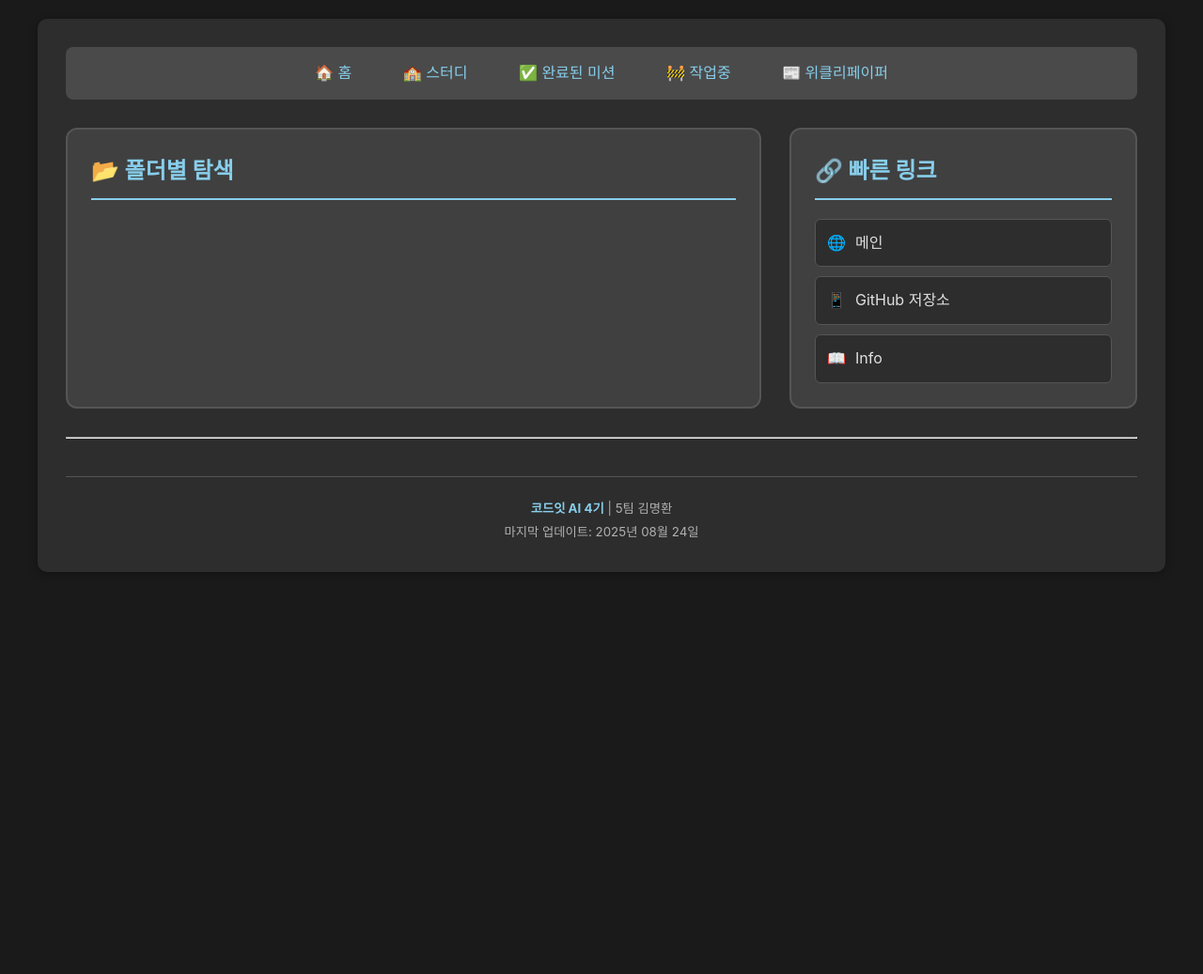
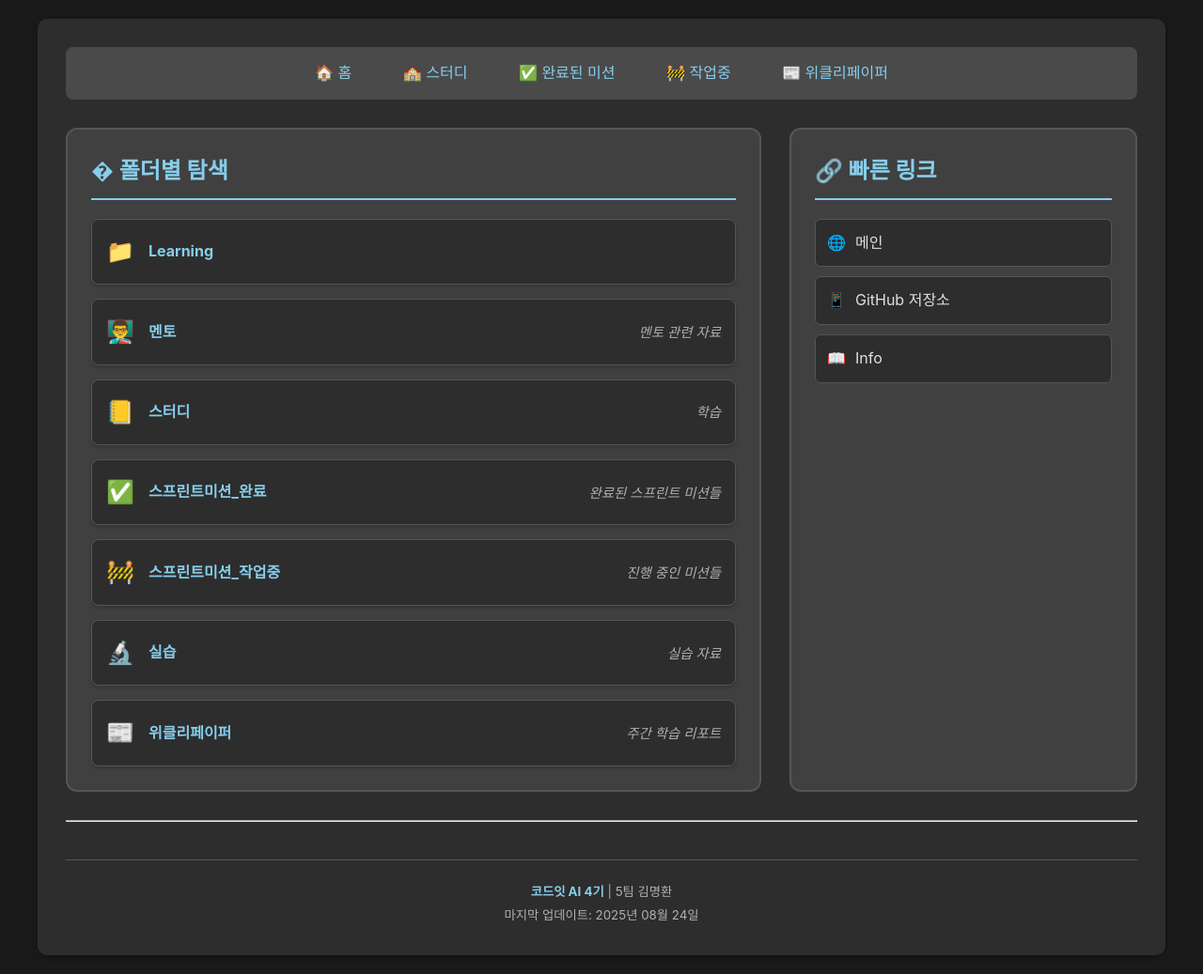
Before and after one commit to c0z0c/sprint_mission, a Jekyll site: the page built from index.md, in a window 1280 px wide. Shown: the whole page at 94% size. Built offline with Jekyll 4.4.1, drawn with Linux system fonts in a browser that asks for light colours; before the commit the page ends 900 px from its top, so only the background shows below that.

Commit message:
메인 페이지 index.md

```diff
--- a/index.md
+++ b/index.md
@@ -7,101 +7,68 @@
 pragma: no-cache
 ---
 
-<script>
-
-{%- assign cur_dir = "/스프린트미션_완료/" -%}
-{%- include cur_files.liquid -%}
-
-  var curDir = '{{- cur_file_dir -}}';
-  var curFiles = {{- cur_files_json -}};
-  var curPages = {{- cur_pages_json -}};
-
-  console.log('curDir:', curDir);
-  console.log('curFiles:', curFiles);
-  console.log('curPages:', curPages);
-
-  // 폴더 목록 렌더링 함수
-  function renderFolderList() {
-    const folderListContainer = document.getElementById('folder-list');
-    if (!folderListContainer) return;
-
-    // 폴더 아이콘과 설명 매핑
-    const folderIcons = {
-      '멘토': '👨‍🏫',
-      '스프린트미션_완료': '✅',
-      '스프린트미션_작업중': '🚧',
-      '위클리페이퍼': '📰',
-      '스터디': '📒',
-      '실습': '🔬',
-      '백업': '💾',
-      'Learning': '📚',
-      'Learning Daily': '📅'
-    };
-
-    const folderDescs = {
-      '멘토': '멘토 관련 자료',
-      '스프린트미션_완료': '완료된 스프린트 미션들',
-      '스프린트미션_작업중': '진행 중인 미션들',
-      '위클리페이퍼': '주간 학습 리포트',
-      '스터디': '학습 자료',
-      '실습': '실습 자료',
-      '백업': '백업 파일들',
-      'Learning': '학습 자료',
-      'Learning Daily': '일일 학습 기록'
-    };
-
-    // curFiles에서 폴더 추출
-    const folderSet = new Set();
-    curFiles.forEach(file => {
-      if (file.path) {
-        const pathParts = file.path.split('/').filter(part => part !== '');
-        if (pathParts.length > 1) {
-          const folder = pathParts[0];
-          // 필터링: 빈 문자열, 점이 포함된 폴더, assets, _layouts 제외
-          if (folder && !folder.includes('.') && folder !== 'assets' && folder !== '_layouts') {
-            folderSet.add(folder);
-          }
-        }
-      }
-    });
-
-    // 폴더 정렬
-    const sortedFolders = Array.from(folderSet).sort((a, b) =>
-      a.localeCompare(b, 'ko-KR', { numeric: true })
-    );
-
-    // HTML 생성
-    folderListContainer.innerHTML = '';
-    sortedFolders.forEach(folder => {
-      const folderIcon = folderIcons[folder] || '📁';
-      const folderDesc = folderDescs[folder] || '';
-
-      const folderLink = document.createElement('a');
-      folderLink.href = `{{ site.baseurl }}/${folder}/`;
-      folderLink.className = 'folder-link';
-
-      folderLink.innerHTML = `
-        <span class="folder-icon">${folderIcon}</span>
-        <span class="folder-name">${folder}</span>
-        ${folderDesc ? `<span class="folder-desc">${folderDesc}</span>` : ''}
-      `;
-
-      folderListContainer.appendChild(folderLink);
-    });
-  }
-
-  // 이벤트 리스너 등록
-  document.addEventListener('DOMContentLoaded', function() {
-    renderFolderList();
-  });
-
-</script>
-
 <div class="nav-sections">
   <div class="section-card">
-    <h2>📂 폴더별 탐색</h2>
-    <div class="folder-links" id="folder-list">
-      <!-- JavaScript로 동적 생성 -->
+    <h2>� 폴더별 탐색</h2>
+    <div class="folder-links">
+      {% assign folder_set = "" | split: "" %}
+      {% assign folder_icons = "멘토:👨‍🏫,스프린트미션_완료:✅,스프린트미션_작업중:🚧,위클리페이퍼:📰,스터디:📒,실습:🔬,백업:💾" | split: "," %}
+      {% assign folder_descs = "멘토:멘토 관련 자료,스프린트미션_완료:완료된 스프린트 미션들,스프린트미션_작업중:진행 중인 미션들,위클리페이퍼:주간 학습 리포트,스터디:학습,실습:실습 자료,백업:백업 파일들" | split: "," %}
+
+      <!-- 정적 파일에서 폴더 추출 -->
+      {% for file in site.static_files %}
+        {% assign path_parts = file.path | split: '/' %}
+        {% if path_parts.size > 1 %}
+          {% assign folder = path_parts[0] %}
+          {% unless folder_set contains folder or folder == '' or folder contains '.' or folder == 'assets' or folder == '_layouts' %}
+            {% assign folder_set = folder_set | push: folder %}
+          {% endunless %}
+        {% endif %}
+      {% endfor %}
+
+      <!-- 페이지에서 폴더 추출 -->
+      {% for page in site.pages %}
+        {% assign path_parts = page.path | split: '/' %}
+        {% if path_parts.size > 1 %}
+          {% assign folder = path_parts[0] %}
+          {% unless folder_set contains folder or folder == '' or folder contains '.' or folder == 'assets' or folder == '_layouts' %}
+            {% assign folder_set = folder_set | push: folder %}
+          {% endunless %}
+        {% endif %}
+      {% endfor %}
+
+      <!-- 폴더 목록 출력 -->
+      {% assign sorted_folders = folder_set | sort %}
+      {% for folder in sorted_folders %}
+        {% assign folder_icon = "📁" %}
+        {% assign folder_desc = "" %}
+
+        <!-- 아이콘 찾기 -->
+        {% for icon_pair in folder_icons %}
+          {% assign icon_parts = icon_pair | split: ":" %}
+          {% if icon_parts[0] == folder %}
+            {% assign folder_icon = icon_parts[1] %}
+            {% break %}
+          {% endif %}
+        {% endfor %}
+
+        <!-- 설명 찾기 -->
+        {% for desc_pair in folder_descs %}
+          {% assign desc_parts = desc_pair | split: ":" %}
+          {% if desc_parts[0] == folder %}
+            {% assign folder_desc = desc_parts[1] %}
+            {% break %}
+          {% endif %}
+        {% endfor %}
+
+        <a href="{{ site.baseurl }}/{{ folder }}/" class="folder-link">
+          <span class="folder-icon">{{ folder_icon }}</span>
+          <span class="folder-name">{{ folder }}</span>
+          {% if folder_desc != "" %}
+            <span class="folder-desc">{{ folder_desc }}</span>
+          {% endif %}
+        </a>
+      {% endfor %}
     </div>
   </div>
 
```
Also changed, not shown: 스프린트미션_작업중/index.md (+2 -0 lines).
